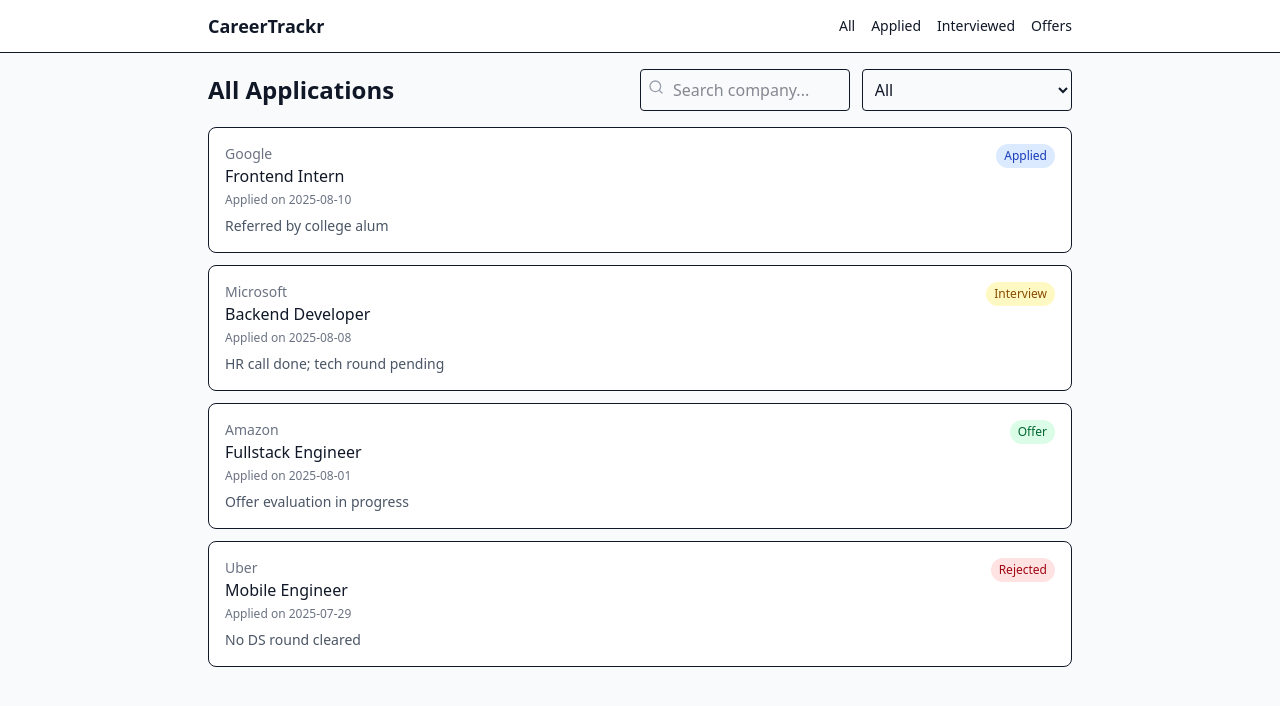
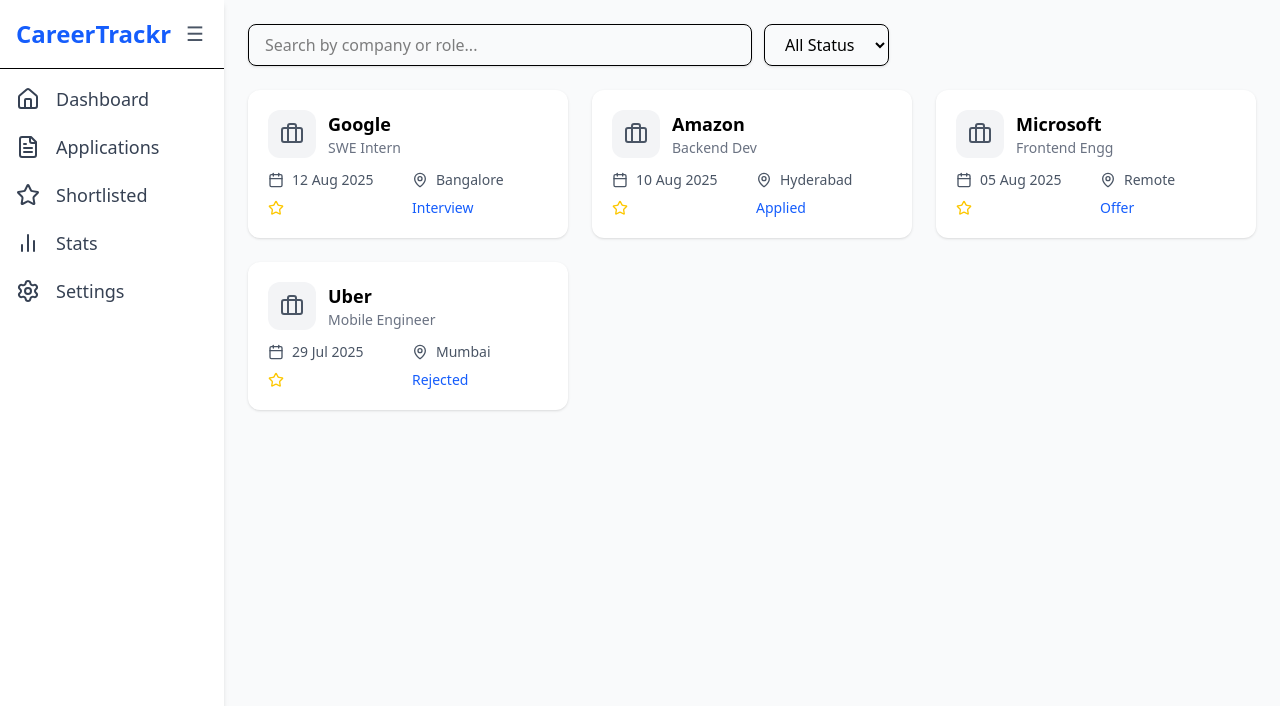
Before and after one commit to Himanshu-xeno/CareerTrackr, a React (Vite) app: page / in a window 1280 px wide. Shown: the top 706 px of the page. Built offline with nearby package versions, Linux system fonts and the light colour scheme.

Commit message:
Changed the whole UI & UX of website of Home page til day 2

```diff
--- a/package.json
+++ b/package.json
@@ -11,6 +11,7 @@
   },
   "dependencies": {
     "@tailwindcss/vite": "^4.1.12",
+    "lucide-react": "^0.539.0",
     "react": "^19.1.1",
     "react-dom": "^19.1.1"
   },
--- a/src/App.jsx
+++ b/src/App.jsx
@@ -1,71 +1,25 @@
+import Sidebar from "./components/SideBar";
+import AllApplications from "./pages/AllApplications";
 import { useState } from "react";
-import Navbar from './components/Navbar.jsx';
-import SearchBar from './components/SearchBar.jsx';
-import AllApplications from "./pages/AllApplications";
 
-export default function App(){
-  const [applications] = useState([
-    {
-      id : "g-1",
-      company : "Google",
-      title: "Frontend Intern",
-      status: "Applied",
-      dateApplied: "2025-08-10",
-      notes: "Referred by college alum",
-    },
-    {
-      id: "ms-2",
-      company: "Microsoft",
-      title: "Backend Developer",
-      status: "Interview",
-      dateApplied: "2025-08-08",
-      notes: "HR call done; tech round pending",
-    },
-    {
-      id: "amz-3",
-      company: "Amazon",
-      title: "Fullstack Engineer",
-      status: "Offer",
-      dateApplied: "2025-08-01",
-      notes: "Offer evaluation in progress",
-    },
-    {
-      id: "ub-4",
-      company: "Uber",
-      title: "Mobile Engineer",
-      status: "Rejected",
-      dateApplied: "2025-07-29",
-      notes: "No DS round cleared",
-    },
-  ]);
-
-  // 🔹 State for search & filter
-  const [searchTerm, setSearchTerm] = useState("");
-  const [filter, setFilter] = useState("");
+export default function App() {
+  // State to track sidebar open/close
+  const [sidebarOpen, setSidebarOpen] = useState(true);
 
   return (
-    <div className="min-h-screen bg-gray-50 text-gray-900">
-      <Navbar />
+    <div className="flex h-screen bg-gray-50">
+      {/* Sidebar */}
+      <Sidebar
+        isOpen={sidebarOpen}
+        toggleSidebar={() => setSidebarOpen(!sidebarOpen)}
+      />
 
-      <main className="max-w-4xl mx-auto p-4">
-        {/* Heading + SearchBar on same row */}
-        <div className="flex justify-between items-center mb-4">
-          <h1 className="text-2xl font-semibold">All Applications</h1>
-          <SearchBar
-            searchTerm={searchTerm}
-            setSearchTerm={setSearchTerm}
-            filter={filter}
-            setFilter={setFilter}
-          />
-        </div>
-
-        {/* Application List */}
-        <AllApplications
-          applications={applications}
-          searchTerm={searchTerm}
-          filter={filter}
-        />
-      </main>
+      {/* Main content */}
+      <div className="flex flex-col flex-1">
+        <main className="flex-1 overflow-y-auto p-6">
+          <AllApplications />
+        </main>
+      </div>
     </div>
   );
 }
--- /dev/null
+++ b/src/components/ApplicationCard.jsx
@@ -0,0 +1,30 @@
+import { Briefcase, Calendar, MapPin, Star } from "lucide-react";
+
+export default function ApplicationCard({ application }) {
+  return (
+    <div className="bg-white rounded-xl shadow p-5 hover:shadow-lg transition">
+      <div className="flex items-center gap-3">
+        <div className="w-12 h-12 bg-gray-100 rounded-xl flex items-center justify-center">
+          <Briefcase className="w-6 h-6 text-gray-600" />
+        </div>
+        <div>
+          <h3 className="text-lg font-semibold">{application.company}</h3>
+          <p className="text-sm text-gray-500">{application.role}</p>
+        </div>
+      </div>
+
+      <div className="mt-3 grid grid-cols-2 gap-2 text-sm text-gray-600">
+        <p className="flex items-center gap-2">
+          <Calendar className="w-4 h-4" /> {application.date}
+        </p>
+        <p className="flex items-center gap-2">
+          <MapPin className="w-4 h-4" /> {application.location}
+        </p>
+        <p className="flex items-center gap-2">
+          <Star className="w-4 h-4 text-yellow-400" /> {application.priority}
+        </p>
+        <p className="text-blue-600 font-medium">{application.status}</p>
+      </div>
+    </div>
+  );
+}
--- a/src/components/ApplicationItem.jsx
+++ /dev/null
@@ -1,27 +0,0 @@
-export default function ApplicationItem({ app }) {
-  const statusColor = {
-    Applied: "bg-blue-100 text-blue-800",
-    Interview: "bg-yellow-100 text-yellow-800",
-    Offer: "bg-green-100 text-green-800",
-    Rejected: "bg-red-100 text-red-800",
-  }[app.status] ?? "bg-gray-100 text-gray-800";
-
-  return (
-    <div className="rounded-lg border bg-white p-4 flex items-start justify-between gap-3">
-      <div>
-        <div className="text-sm text-gray-500">{app.company}</div>
-        <div className="font-medium">{app.title}</div>
-        <div className="text-xs text-gray-500 mt-1">
-          Applied on {app.dateApplied}
-        </div>
-        {app.notes && (
-          <p className="text-sm text-gray-600 mt-2 line-clamp-2">{app.notes}</p>
-        )}
-      </div>
-
-      <span className={`text-xs rounded-full px-2 py-1 ${statusColor}`}>
-        {app.status}
-      </span>
-    </div>
-  );
-}
--- a/src/components/ApplicationList.jsx
+++ b/src/components/ApplicationList.jsx
@@ -1,35 +1,11 @@
-import ApplicationItem from "./ApplicationItem";
+import ApplicationCard from "./ApplicationCard";
 
-export default function ApplicationList({ applications, searchTerm, filter }) {
-  if (!applications?.length) {
-    return (
-      <div className="text-sm text-gray-600">
-        No applications yet. Add your first one!
-      </div>
-    );
-  }
-
-  const filteredApps = applications.filter((app) => {
-    const matchesSearch = app.company
-      .toLowerCase()
-      .includes(searchTerm.toLowerCase());
-
-    const matchesFilter = filter === "" || app.status === filter;
-
-    return matchesSearch && matchesFilter;
-  });
-
+export default function ApplicationList({ applications }) {
   return (
-    <div className="grid gap-3">
-      {filteredApps.length > 0 ? (
-        filteredApps.map((app) => (
-          <ApplicationItem key={app.id} app={app} />
-        ))
-      ) : (
-        <div className="text-sm text-gray-600">
-          No matching applications found.
-        </div>
-      )}
+    <div className="grid grid-cols-1 sm:grid-cols-2 lg:grid-cols-3 gap-6">
+      {applications.map((app) => (
+        <ApplicationCard key={app.id} application={app} />
+      ))}
     </div>
   );
 }
--- a/src/components/Navbar.jsx
+++ /dev/null
@@ -1,15 +0,0 @@
-export default function Navbar() {
-  return (
-    <header className="bg-white border-b sticky top-0 z-10">
-      <nav className="max-w-4xl mx-auto px-4 py-3 flex items-center justify-between">
-        <div className="font-bold text-lg">CareerTrackr</div>
-        <ul className="flex items-center gap-4 text-sm">
-          <li><a className="hover:underline" href="#">All</a></li>
-          <li><a className="hover:underline" href="#">Applied</a></li>
-          <li><a className="hover:underline" href="#">Interviewed</a></li>
-          <li><a className="hover:underline" href="#">Offers</a></li>
-        </ul>
-      </nav>
-    </header>
-  );
-}
--- a/src/components/SearchBar.jsx
+++ /dev/null
@@ -1,32 +0,0 @@
-import { Search } from "lucide-react"; // small icon library
-
-export default function SearchBar({ searchTerm, setSearchTerm, filter, setFilter }) {
-  return (
-    <div className="flex gap-3 w-1/2">
-      {/* Search Input with Icon */}
-      <div className="relative w-1/2">
-        <Search className="absolute left-2 top-2.5 h-4 w-4 text-gray-400" />
-        <input
-          type="text"
-          placeholder="Search company..."
-          value={searchTerm}
-          onChange={(e) => setSearchTerm(e.target.value)}
-          className="border pl-8 p-2 rounded w-full"
-        />
-      </div>
-
-      {/* Status Dropdown */}
-      <select
-        value={filter}
-        onChange={(e) => setFilter(e.target.value)}
-        className="border p-2 rounded w-1/2"
-      >
-        <option value="">All</option>
-        <option value="Applied">Applied</option>
-        <option value="Interview">Interview</option>
-        <option value="Offer">Offer</option>
-        <option value="Rejected">Rejected</option>
-      </select>
-    </div>
-  );
-}
--- /dev/null
+++ b/src/components/SideBar.jsx
@@ -0,0 +1,52 @@
+import { Home, FileText, Star, BarChart2, Settings } from "lucide-react";
+
+export default function Sidebar({ isOpen, toggleSidebar }) {
+  return (
+    <aside
+      className={`bg-white shadow-md h-full flex flex-col transition-all duration-300 ${
+        isOpen ? "w-56" : "w-16"
+      }`}
+    >
+      {/* Header */}
+      <div className="flex items-center justify-between p-4 border-b">
+        <h1
+          className={`text-2xl font-bold text-blue-600 transition-all duration-300 ${
+            isOpen ? "opacity-100" : "opacity-0"
+          }`}
+        >
+          CareerTrackr
+        </h1>
+
+        {/* Toggle button only visible when sidebar is open */}
+        {isOpen && (
+          <button
+            onClick={toggleSidebar}
+            className="text-gray-600 text-xl p-1 hover:bg-gray-200 rounded"
+          >
+            ☰
+          </button>
+        )}
+      </div>
+
+      {/* Navigation */}
+      <nav className="flex-1 flex flex-col gap-5 p-4 text-gray-700">
+        {[
+          { icon: Home, label: "Dashboard" },
+          { icon: FileText, label: "Applications" },
+          { icon: Star, label: "Shortlisted" },
+          { icon: BarChart2, label: "Stats" },
+          { icon: Settings, label: "Settings" },
+        ].map(({ icon: Icon, label }) => (
+          <a
+            href="#"
+            key={label}
+            className="flex items-center gap-4 text-lg font-medium hover:text-blue-600 transition-all duration-300"
+          >
+            <Icon className="w-6 h-6 flex-shrink-0" />
+            {isOpen && <span>{label}</span>}
+          </a>
+        ))}
+      </nav>
+    </aside>
+  );
+}
--- /dev/null
+++ b/src/components/TopBar.jsx
@@ -0,0 +1,13 @@
+export default function Topbar({ toggleSidebar }) {
+  return (
+    <header className="flex justify-between items-center p-4 bg-white shadow-md">
+      <button onClick={toggleSidebar} className="lg:hidden text-gray-600">☰</button>
+      <h2 className="text-lg font-semibold text-gray-700">Welcome Back 👋</h2>
+      <img
+        src="https://i.pravatar.cc/40"
+        alt="profile"
+        className="w-10 h-10 rounded-full border"
+      />
+    </header>
+  );
+}
--- a/src/pages/AllApplications.jsx
+++ b/src/pages/AllApplications.jsx
@@ -1,13 +1,55 @@
+import { useState } from "react";
 import ApplicationList from "../components/ApplicationList";
 
-export default function AllApplications({ applications, searchTerm, filter }) {
+export default function AllApplications() {
+  const [searchTerm, setSearchTerm] = useState("");
+  const [filter, setFilter] = useState("");
+
+  // Dummy applications
+  const applications = [
+    { id: 1, company: "Google", role: "SWE Intern", status: "Interview", date: "12 Aug 2025", location: "Bangalore" },
+    { id: 2, company: "Amazon", role: "Backend Dev", status: "Applied", date: "10 Aug 2025", location: "Hyderabad" },
+    { id: 3, company: "Microsoft", role: "Frontend Engg", status: "Offer", date: "05 Aug 2025", location: "Remote" },
+    { id: 4, company: "Uber", role: "Mobile Engineer", status: "Rejected", date: "29 Jul 2025", location: "Mumbai" },
+  ];
+
+  // Filter applications
+  const filteredApplications = applications.filter((app) => {
+    const matchesSearch =
+      app.company.toLowerCase().includes(searchTerm.toLowerCase()) ||
+      app.role.toLowerCase().includes(searchTerm.toLowerCase());
+
+    const matchesFilter = filter === "" || app.status === filter;
+
+    return matchesSearch && matchesFilter;
+  });
+
   return (
     <section>
-      <ApplicationList
-        applications={applications}
-        searchTerm={searchTerm}
-        filter={filter}
-      />
+      {/* Search + Filter */}
+      <div className="mb-6 flex flex-col sm:flex-row items-start sm:items-center gap-3">
+        <input
+          type="text"
+          placeholder="Search by company or role..."
+          value={searchTerm}
+          onChange={(e) => setSearchTerm(e.target.value)}
+          className="w-full sm:w-1/2 px-4 py-2 border rounded-lg shadow-sm focus:outline-none focus:ring-2 focus:ring-blue-500"
+        />
+        <select
+          value={filter}
+          onChange={(e) => setFilter(e.target.value)}
+          className="px-4 py-2 border rounded-lg shadow-sm focus:outline-none focus:ring-2 focus:ring-blue-500"
+        >
+          <option value="">All Status</option>
+          <option value="Applied">Applied</option>
+          <option value="Interview">Interview</option>
+          <option value="Offer">Offer</option>
+          <option value="Rejected">Rejected</option>
+        </select>
+      </div>
+
+      {/* Application Cards */}
+      <ApplicationList applications={filteredApplications} />
     </section>
   );
 }
```
Also changed, not shown: 1 other file (tests, documents, lock files or other folders).
